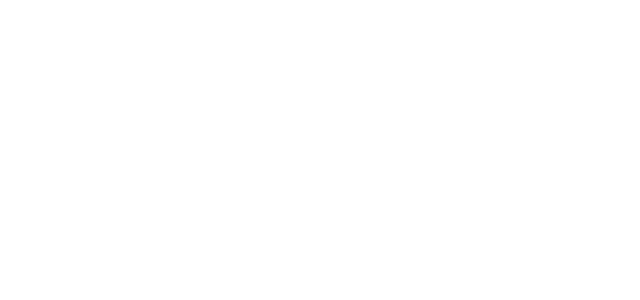
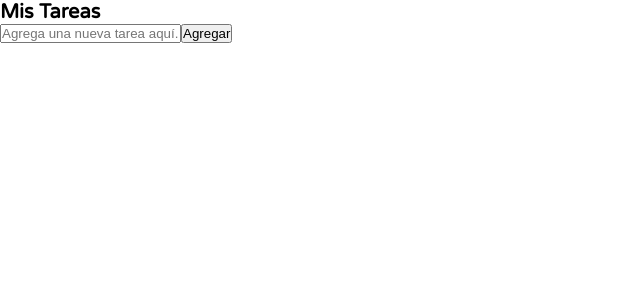
Before and after one commit to jeissongomezdev/React-Todo-App-V1, a React (Vite) app: page / in a window 1280 px wide. Shown: the top 300 px of the page, without its empty margins (0-640 px from the left). Built offline with nearby package versions, Linux system fonts and the light colour scheme.

Commit message:
Creando la App

```diff
--- a/src/App.jsx
+++ b/src/App.jsx
@@ -1,10 +1,58 @@
+import { useState } from "react";
 import "./App.scss";
 
 function App() {
+  //Tarea que agregamos
+  const [todo, setTodo] = useState("");
+
+  //Lista de tareas
+  const [todos, setTodos] = useState([]);
+
+  //Cancelamos que el formulario recargue la pagina
+  const handleSubmit = (e) => {
+    e.preventDefault();
+  };
+
+  const addTodo = () => {
+    let updateTodos = [
+      ...todos,
+      {
+        title: todo,
+        completed: false,
+      },
+    ];
+    setTodos(updateTodos);
+  };
+
   return (
-    <div>
-      <div></div>
-    </div>
+    <>
+      <div className="todo">
+        <h1 className="todo__title">Mis Tareas</h1>
+        <form className="todo__input-container" onSubmit={handleSubmit}>
+          <input
+            className="todo__input"
+            type="text"
+            value={todo}
+            name="text"
+            placeholder="Agrega una nueva tarea aquí..."
+            autoComplete="off"
+            onChange={(e) => setTodo(e.target.value)}
+          />
+          <button className="todo__add-btn" onClick={addTodo}>
+            Agregar
+          </button>
+        </form>
+        <div className="todolist-container">
+          <div className="todos-container">
+            <div>
+              {todos.map((todo) => (
+                <div>{todo}</div>
+              ))}
+            </div>
+          </div>
+        </div>
+      </div>
+    </>
   );
 }
 
--- a/src/index.scss
+++ b/src/index.scss
@@ -0,0 +1 @@
+@use "../src/scss/reset";
--- /dev/null
+++ b/src/scss/_reset.scss
@@ -0,0 +1,15 @@
+@import url("https://fonts.googleapis.com/css2?family=Varela+Round&display=swap");
+
+* {
+  box-sizing: border-box;
+  margin: 0;
+  padding: 0;
+}
+
+html {
+  font-size: 62.5%;
+}
+
+body {
+  font-family: "Varela Round", sans-serif;
+}
```
Also changed, not shown: src/components/TodoList.jsx (added, +9 -0 lines), src/components/Formulario.jsx (added).
